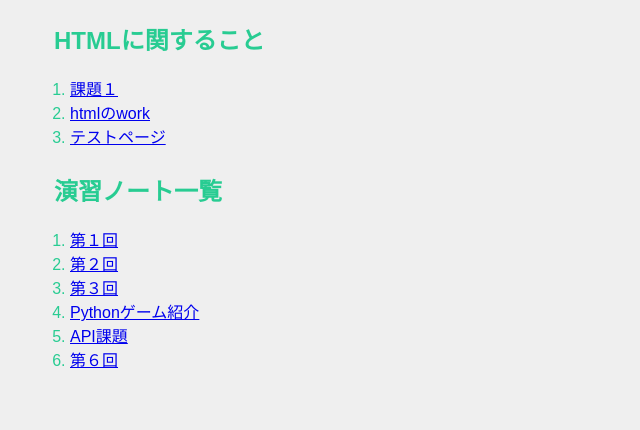
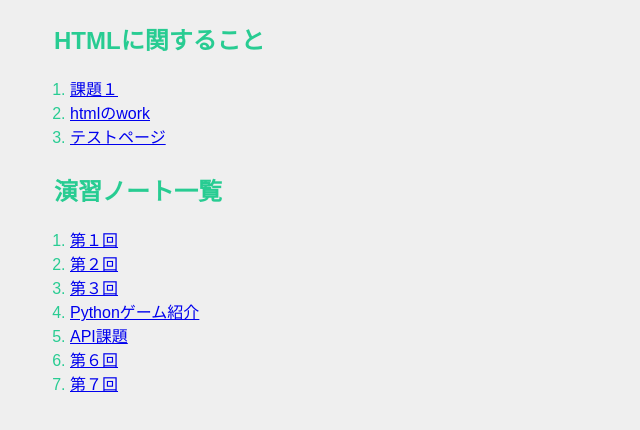
Before and after one commit to souma0628/xbp, a plain HTML site: page de12/index.html in a window 1280 px wide. Shown: the part 152-582 px from the top of the page, without its empty margins (0-640 px from the left). Drawn offline with Linux system fonts and the light colour scheme.

Commit message:
2025.12.08

```diff
--- a/de12/index.html
+++ b/de12/index.html
@@ -25,6 +25,7 @@
             <li><a href="./4.html" target="_blank">Pythonゲーム紹介</a></li>
             <li><a href="./5.html" target="_blank">API課題</a></li>
             <li><a href="./6.html" target="_blank">第６回</a></li>
+            <li><a href="./7.html" target="_blank">第７回</a></li>
 
         </ol>
 </body>
```
